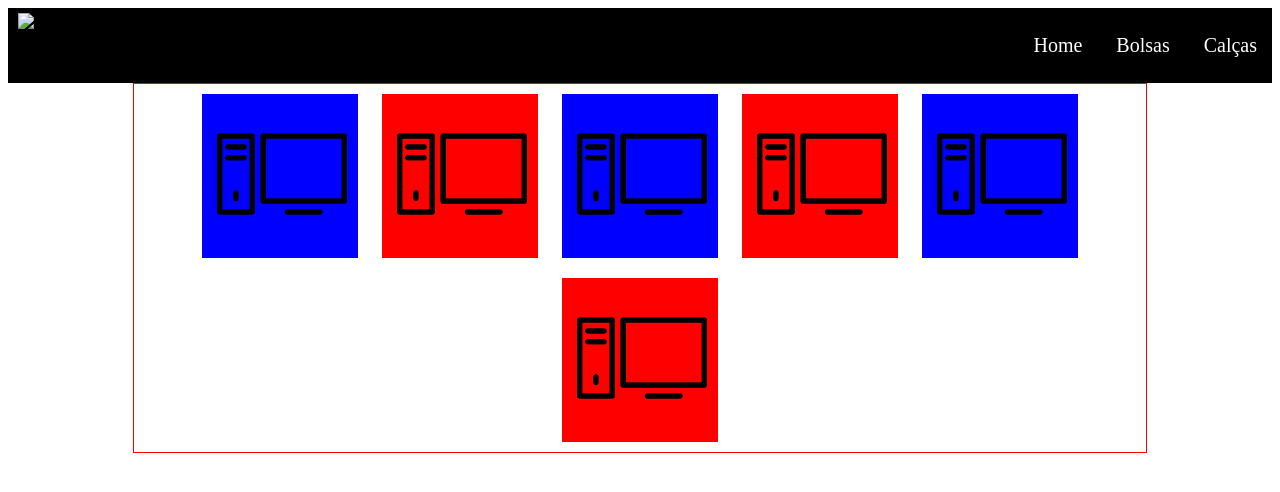
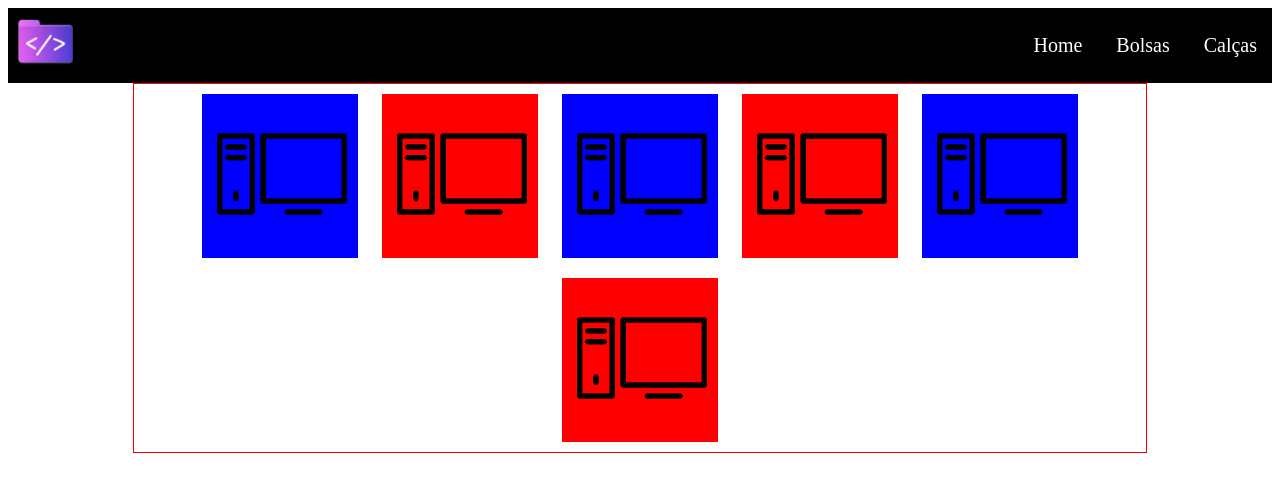
Before and after one commit to ErickMunhoz/TesteWeb, a plain HTML site: page index.html in a window 1280 px wide. Drawn offline with Linux system fonts and the light colour scheme; the site is published under a folder, as on GitHub Pages, so addresses that start at the root find nothing.

Commit message:
Update index.html

```diff
--- a/index.html
+++ b/index.html
@@ -82,7 +82,7 @@
 <body>
 
 <nav>
-    <img src="/icone/codefolder_99364.png" alt="Logo">
+    <img src="icone/codefolder_99364.png" alt="Logo">
     <ul>
         <li><a href="#1">Home</a></li>
         <li><a href="#2">Bolsas</a></li>
```
